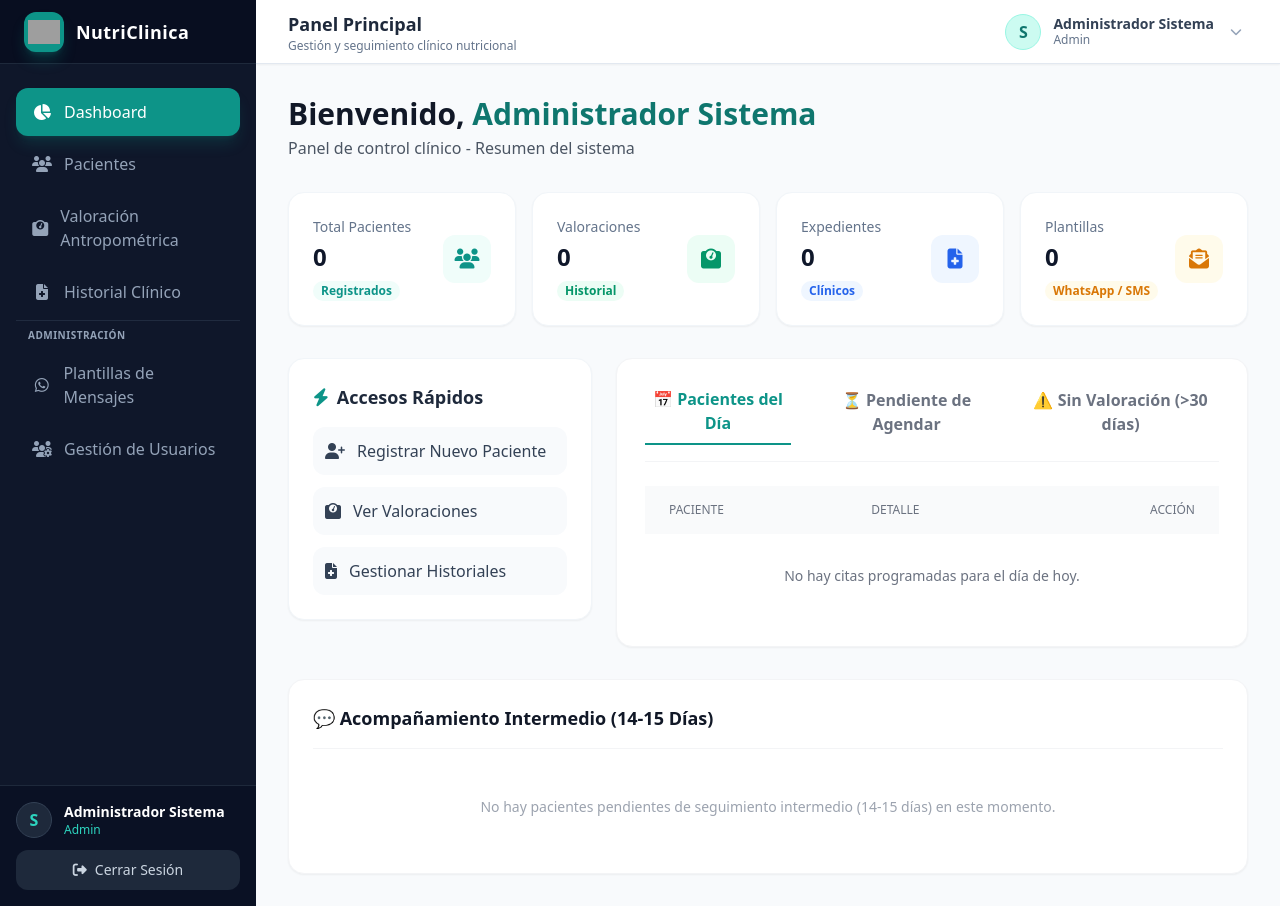
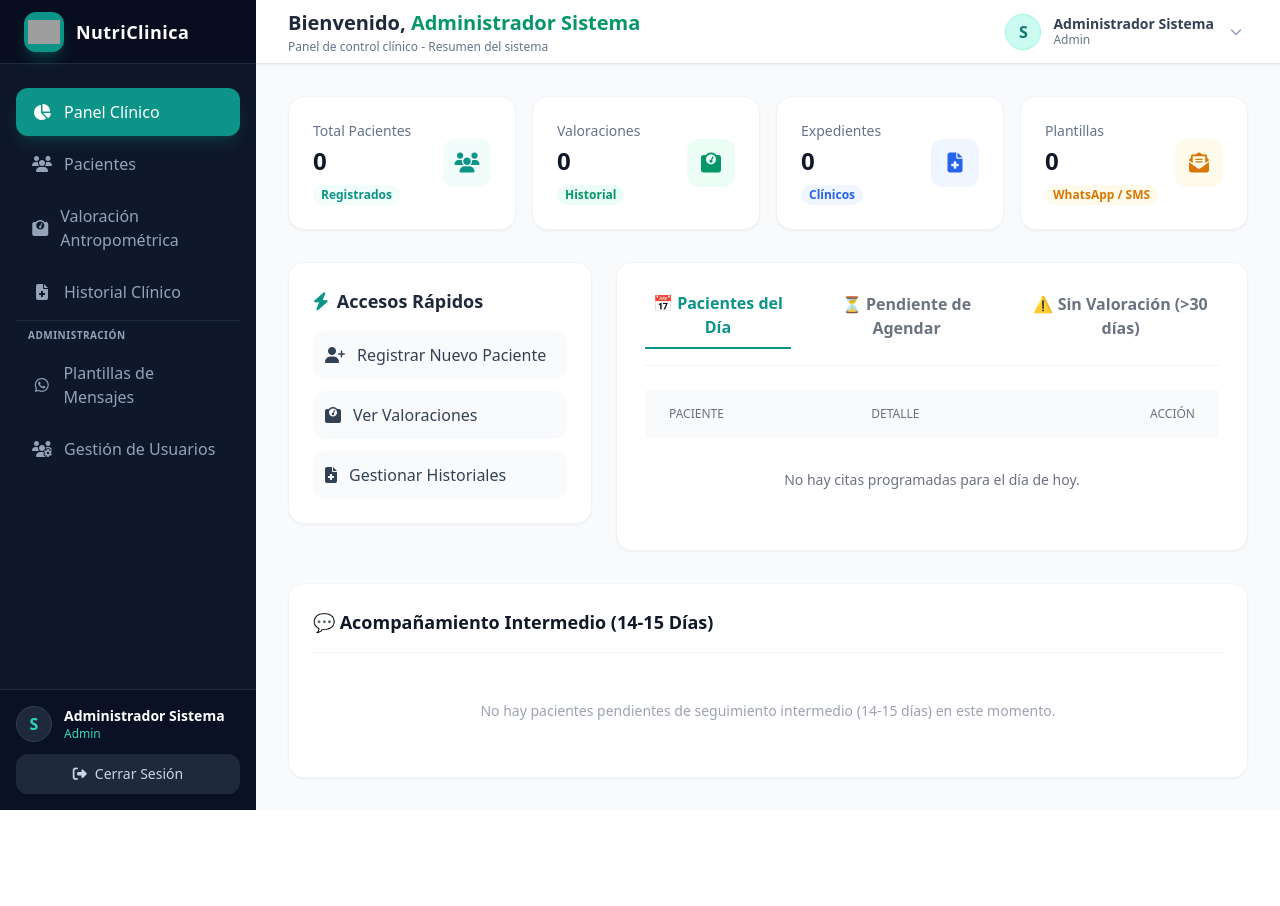
Before and after one commit to tbtkd/sgp_base, a Flask app: page / in a window 1280 px wide. After the commit the page ends 810 px from the top, so only its background shows below. Run offline with Flask 3, Linux system fonts and the light colour scheme; a user stored in the database is signed in; data that the repository does not hold is empty; some libraries are stand-ins or nearby versions; grey boxes are pictures that could not be loaded.

Commit message:
feat: Mejorar encabezados y títulos en plantillas de usuario y dashboard

```diff
--- a/app/templates/components/_header.html
+++ b/app/templates/components/_header.html
@@ -5,8 +5,12 @@
             <i class="fas fa-bars text-xl"></i>
         </button>
         <div>
-            <h1 class="text-lg font-bold text-slate-800">{% block page_title %}Panel Principal{% endblock %}</h1>
-            <p class="text-xs text-slate-500 hidden sm:block">{% block page_subtitle %}Gestión y seguimiento clínico nutricional{% endblock %}</p>
+            <h1 class="text-xl font-bold text-slate-800">
+                {% block page_title %}Bienvenido, <span class="text-emerald-600">{{ current_user.nombre or current_user.username }}</span>{% endblock %}
+            </h1>
+            <p class="text-xs text-slate-500 mt-0.5 hidden sm:block">
+                {% block page_subtitle %}Panel de control clínico - Resumen del sistema{% endblock %}
+            </p>
         </div>
     </div>
 
--- a/app/templates/components/_sidebar.html
+++ b/app/templates/components/_sidebar.html
@@ -21,7 +21,7 @@
     <nav class="flex-1 px-4 py-6 space-y-1 overflow-y-auto">
         <a href="{{ url_for('main.index') }}" class="flex items-center gap-3 px-4 py-3 rounded-xl font-medium transition-colors {% if request.endpoint == 'main.index' %}bg-teal-600 text-white shadow-lg shadow-teal-600/20{% else %}text-slate-400 hover:bg-slate-800 hover:text-white{% endif %}">
             <i class="fas fa-chart-pie w-5 text-center"></i>
-            <span>Dashboard</span>
+            <span>Panel Clínico</span>
         </a>
         <a href="{{ url_for('pacientes.lista_pacientes_activos') }}" class="flex items-center gap-3 px-4 py-3 rounded-xl font-medium transition-colors {% if request.endpoint and 'pacientes' in request.endpoint %}bg-teal-600 text-white shadow-lg shadow-teal-600/20{% else %}text-slate-400 hover:bg-slate-800 hover:text-white{% endif %}">
             <i class="fas fa-users w-5 text-center"></i>
--- a/app/templates/dashboard/index.html
+++ b/app/templates/dashboard/index.html
@@ -3,12 +3,6 @@
 {% block title %}Dashboard - {{ current_user.nombre_completo if current_user.is_authenticated else '' }} Nutrición{% endblock %}
 
 {% block content %}
-<!-- 1. ENCABEZADO SUPERIOR -->
-<header class="mb-8">
-    <h1 class="text-3xl font-bold text-gray-900">Bienvenido, <span class="text-teal-700">{{ current_user.nombre_completo if current_user.is_authenticated else 'Invitado' }}</span></h1>
-    <p class="text-gray-600 mt-1">Panel de control clínico - Resumen del sistema</p>
-</header>
-
 <!-- 1. SECCIÓN SUPERIOR: TARJETAS KPI -->
 <div class="grid grid-cols-1 md:grid-cols-4 gap-4 mb-8">
     <!-- Card 1: Total Pacientes -->
```
